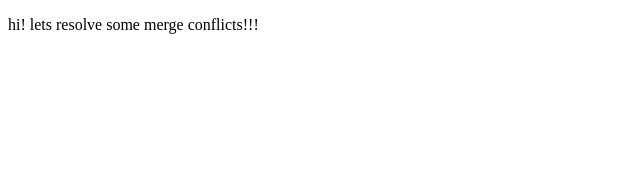
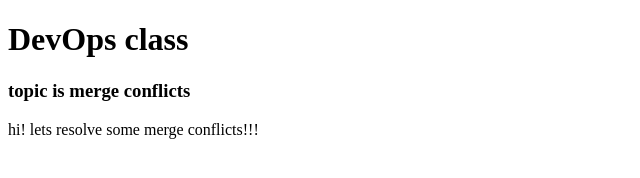
Before and after one commit to H4ROOON/devops, a plain HTML site: page index.html in a window 1280 px wide. Shown: the whole page, without its empty margins (0-640 px from the left). Drawn offline with Linux system fonts and the light colour scheme.

Commit message:
feat: add title

```diff
--- a/index.html
+++ b/index.html
@@ -6,6 +6,8 @@
     <title>Document</title>
 </head>
 <body>
+    <h1>DevOps class</h1>
+    <h3>topic is merge conflicts</h3>
     <p>hi! lets resolve some merge conflicts!!!</p>
 </body>
 </html>
```
